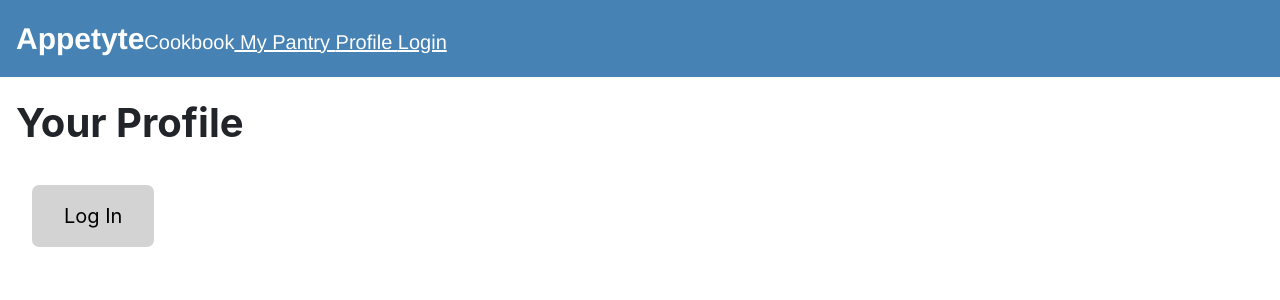
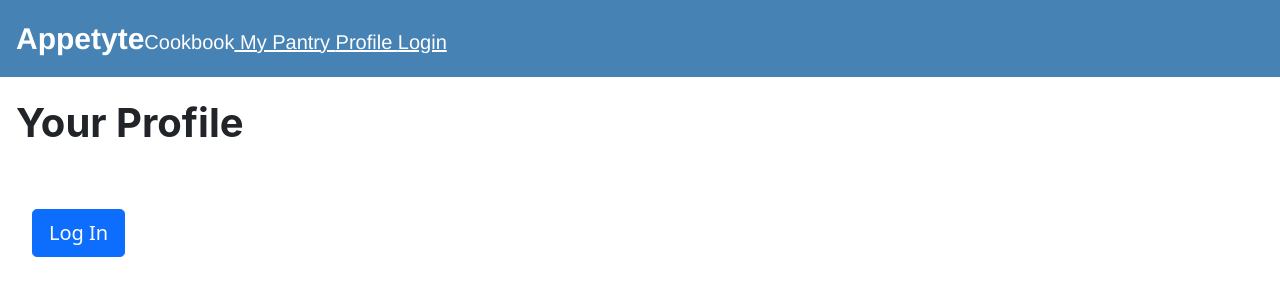
Before and after one commit to PallavAg/Appetyte, a React (Create React App) app: page /profile in a window 1280 px wide. Shown: the top 300 px of the page. Built offline with nearby package versions, Linux system fonts and the light colour scheme; no server answers.

Commit message:
Implements account deletion and adds support for toasts

```diff
--- a/package.json
+++ b/package.json
@@ -14,6 +14,7 @@
     "react-bootstrap-table-next": "^4.0.3",
     "react-collapsible": "^2.8.4",
     "react-dom": "^17.0.2",
+    "react-hot-toast": "^2.1.1",
     "react-icons": "^4.2.0",
     "react-router-dom": "^5.3.0",
     "react-scripts": "4.0.3",
--- a/src/components/App.js
+++ b/src/components/App.js
@@ -4,18 +4,21 @@ import React from "react";
 import SignUpView from "./SignUpView";
 import {AuthContextProvider} from "../contexts/AuthContext";
 import {BrowserRouter as Router, Switch, Route} from "react-router-dom"
+import toast, { Toaster } from 'react-hot-toast';
 import MyPantryView from "./MyPantryView";
 import ProfileView from './ProfileView'
 import NavigationBar from "./NavigationBar";
 import CreateRecipeView from './CreateRecipeView'
 import IngredientView from "./IngredientView";
 
+// Make sure everything is within <AuthContextProvider>
 function App() {
 
 	return (
 		<>
 			<Router>
 				<AuthContextProvider>
+					<Toaster />
 					<NavigationBar/>
 					<Switch>
 						<Route exact path="/" component={CreateRecipeView}/>
--- a/src/components/ProfileView.js
+++ b/src/components/ProfileView.js
@@ -1,17 +1,33 @@
 import React, {useState} from "react";
+import {Button} from 'react-bootstrap'
 import {useAuth} from "../contexts/AuthContext";
 import {useHistory} from "react-router-dom";
+import {toast} from "react-hot-toast";
 
 export default function ProfileView() {
 	const [userName, setUserName] = useState("N/A")
-	const {currentUser, logout, uid} = useAuth()
+	const {currentUser, logout, deleteAccount, uid} = useAuth()
 	const history = useHistory()
 
 	async function handleLogout() {
 		try {
+			let wasLoggedIn = uid
 			await logout()
+			if (wasLoggedIn) toast.success("You have been logged out")
 			history.push("/login")
 		} catch (err) {
+			console.log(err.message)
+		}
+	}
+
+	async function handleDelete() {
+		try {
+			await deleteAccount().then(() => {
+				history.push("/login")
+				toast.success("Account deleted successfully.")
+			})
+		} catch (err) {
+			toast.error("Logout and Log in again to delete account")
 			console.log(err.message)
 		}
 	}
@@ -24,6 +40,7 @@ export default function ProfileView() {
 					<div className='pageSubSubtitle'>{userName}</div>
 					<div className='pageSubtitle'>EMAIL</div>
 					<div className='pageSubSubtitle'>{currentUser.email}</div>
+					<Button className="btn-danger" onClick={handleDelete}>{"Delete Account"}</Button>
 				</div>
 			);
 		} else {
@@ -37,10 +54,8 @@ export default function ProfileView() {
 				<div className='pageTitle'>Your Profile</div>
 				<div className='contentInsets'>
 					<ProfileInfo/>
-					<div>
-						<button className='standardButton'
-								onClick={handleLogout}>{currentUser ? "Log Out" : "Log In"}</button>
-					</div>
+					<br/>
+					<Button className="btn-lg" onClick={handleLogout}>{currentUser ? "Log Out" : "Log In"}</Button>
 				</div>
 			</div>
 		</div>
--- a/src/components/SignUpView.js
+++ b/src/components/SignUpView.js
@@ -2,6 +2,7 @@ import React, {useEffect, useRef, useState} from "react";
 import {Form, Button, Card, Container, Alert} from 'react-bootstrap'
 import {useAuth} from "../contexts/AuthContext";
 import {useHistory} from "react-router-dom";
+import {toast} from "react-hot-toast";
 
 export default function SignUp() {
 	const emailRef = React.createRef()
@@ -37,11 +38,13 @@ export default function SignUp() {
 
 				// Attempt Sign Up
 				await signup(email, password) // Sign up (located in auth context)
+				toast.success("Sign up successful")
 				setSigningIn(false)
 			} else {
 				// Attempt Log In
 				// Log In (located in auth context)
 				await login(email, password).then(() => {setloggedIn(true)})
+				toast.success("Log in successful")
 			}
 		} catch (err) {
 			setLoading(false)
@@ -78,7 +81,7 @@ export default function SignUp() {
 					</Card>
 					<div className="w-100 text-center mt-2">
 						<Button type="button" className="btn-light btn-link" onClick={() => {
-							setSigningIn(!signingIn)
+							setSigningIn(!signingIn); setError('')
 						}}>{signingIn ? "Already have an account? Login instead." : "Create an Account"}</Button>
 					</div>
 				</div>
--- a/src/contexts/AuthContext.js
+++ b/src/contexts/AuthContext.js
@@ -24,6 +24,10 @@ export function AuthContextProvider({children}) {
 		return auth.signOut()
 	}
 
+	function deleteAccount() {
+		return auth.currentUser?.delete()
+	}
+
 	// Runs only once
 	useEffect(() => {
 		// When signup() completes, auth changes and calls setCurrentUser()
@@ -40,6 +44,7 @@ export function AuthContextProvider({children}) {
 		signup,
 		login,
 		logout,
+		deleteAccount,
 		setUid
 	}
 
```
Also changed, not shown: 1 other file (tests, documents, lock files or other folders).
